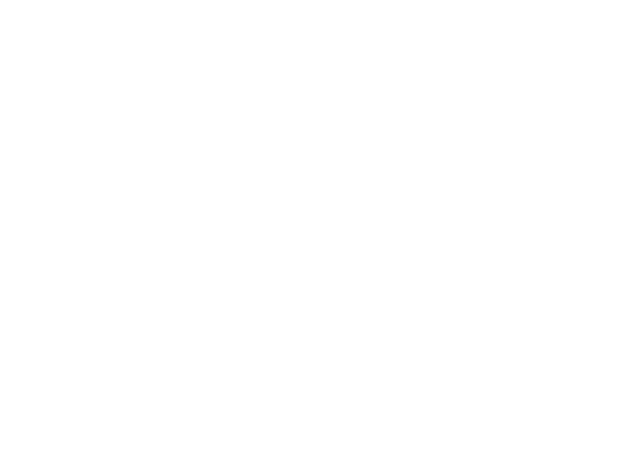
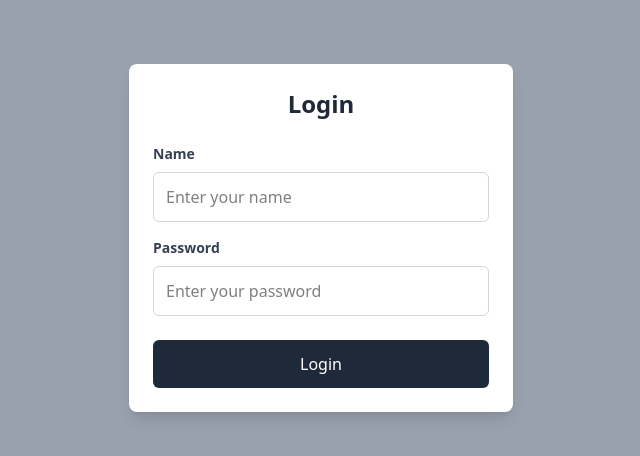
Before and after one commit to T-Terra/Frontend-estoque, a React (Vite) app in the folder frontend/: page /login in a window 1280 px wide. Before the commit this address had no page. Shown: the top 456 px of the page, without its empty margins (319-959 px from the left). Built offline with nearby package versions, Linux system fonts and the light colour scheme; no server answers.

Commit message:
feat: add page login

```diff
--- /dev/null
+++ b/frontend/src/components/Form.tsx
@@ -0,0 +1,44 @@
+function Form({ AuthFunc }) {
+    return (
+        <div className="h-screen w-screen bg-gray-400 flex justify-center">
+            <div className="w-[500px]">
+            <form action={AuthFunc} className="max-w-sm mx-auto bg-white p-6 rounded-lg shadow-lg mt-16">
+                <h2 className="text-2xl font-bold text-center text-gray-800 mb-6">Login</h2>
+
+                <div className="mb-4">
+                    <label className="block text-sm font-semibold text-gray-700 mb-2">Name</label>
+                    <input
+                        name="name"
+                        type="text"
+                        placeholder="Enter your name"
+                        required
+                        className="w-full p-3 border border-gray-300 rounded-md focus:outline-none focus:ring-2 focus:ring-gray-400"
+                    />
+                </div>
+
+                <div className="mb-6">
+                    <label className="block text-sm font-semibold text-gray-700 mb-2">Password</label>
+                    <input
+                        name="password"
+                        type="password"
+                        placeholder="Enter your password"
+                        required
+                        className="w-full p-3 border border-gray-300 rounded-md focus:outline-none focus:ring-2 focus:ring-gray-400"
+                    />
+                </div>
+
+                <div className="flex justify-center">
+                    <button
+                        type="submit"
+                        className="w-full py-3 px-4 bg-gray-800 text-white rounded-md hover:bg-gray-700 focus:outline-none focus:ring-2 focus:ring-gray-500"
+                    >
+                        Login
+                    </button>
+                </div>
+            </form>
+            </div>
+        </div>
+    )
+}
+
+export default Form
--- a/frontend/src/main.tsx
+++ b/frontend/src/main.tsx
@@ -1,9 +1,6 @@
-import { StrictMode } from 'react'
 import { createRoot } from 'react-dom/client'
 import App from './components/App.tsx'
 
 createRoot(document.getElementById('root')!).render(
-  <StrictMode>
-    <App />
-  </StrictMode>
+  <App />
 )
--- a/frontend/src/pages/Estoque.tsx
+++ b/frontend/src/pages/Estoque.tsx
@@ -4,19 +4,16 @@ import axios from 'axios'
 
 function Estoque() {
 
-  const [products, setProduts] = useState([])
-  const token = ''
+  const [products, setProducts] = useState([])
   const ApiUrl = import.meta.env.VITE_API_URL
 
   useEffect(() => {
     async function GetProducts() {
       try {
         const response = await axios.get(`${ApiUrl}pecas/`, {
-          headers: {
-            Authorization: `Bearer ${token}`,
-          }
+          withCredentials: true
         })
-        setProduts(response.data)
+        setProducts(response.data)
       } catch (error) {
         console.error('Erro ao buscar produtos', error)
       }
--- /dev/null
+++ b/frontend/src/pages/Login.tsx
@@ -0,0 +1,31 @@
+import axios from "axios"
+import Form from "../components/Form"
+
+function Login() {
+    const ApiUrl = import.meta.env.VITE_API_URL
+
+    async function SetLogin(username: string, password: string) {
+        try {
+            const response = await axios.post(`${ApiUrl}login/`, {
+                "username": username,
+                "password": password
+                }, { withCredentials: true })
+            return response
+        } catch (error) {
+          console.error('Erro ao fazer login', error)
+        }
+    }
+
+    function GetDataForm(formData: FormData) {
+        const name = formData.get('name') as string
+        const password = formData.get('password') as string
+
+        SetLogin(name, password)
+    }
+
+    return (
+        <Form AuthFunc={GetDataForm}/>
+    )
+}
+
+export default Login
--- a/frontend/src/routes/AppRoutes.tsx
+++ b/frontend/src/routes/AppRoutes.tsx
@@ -1,10 +1,12 @@
 import { BrowserRouter, Routes, Route } from "react-router";
 import Estoque from '../pages/Estoque.tsx'
+import Login from "../pages/Login.tsx";
 
 const AppRoutes = () => (
     <BrowserRouter>
         <Routes>
             <Route path='/list' element={<Estoque />} />
+            <Route path='/login' element={<Login />} />
         </Routes>
     </BrowserRouter>
 )
```
